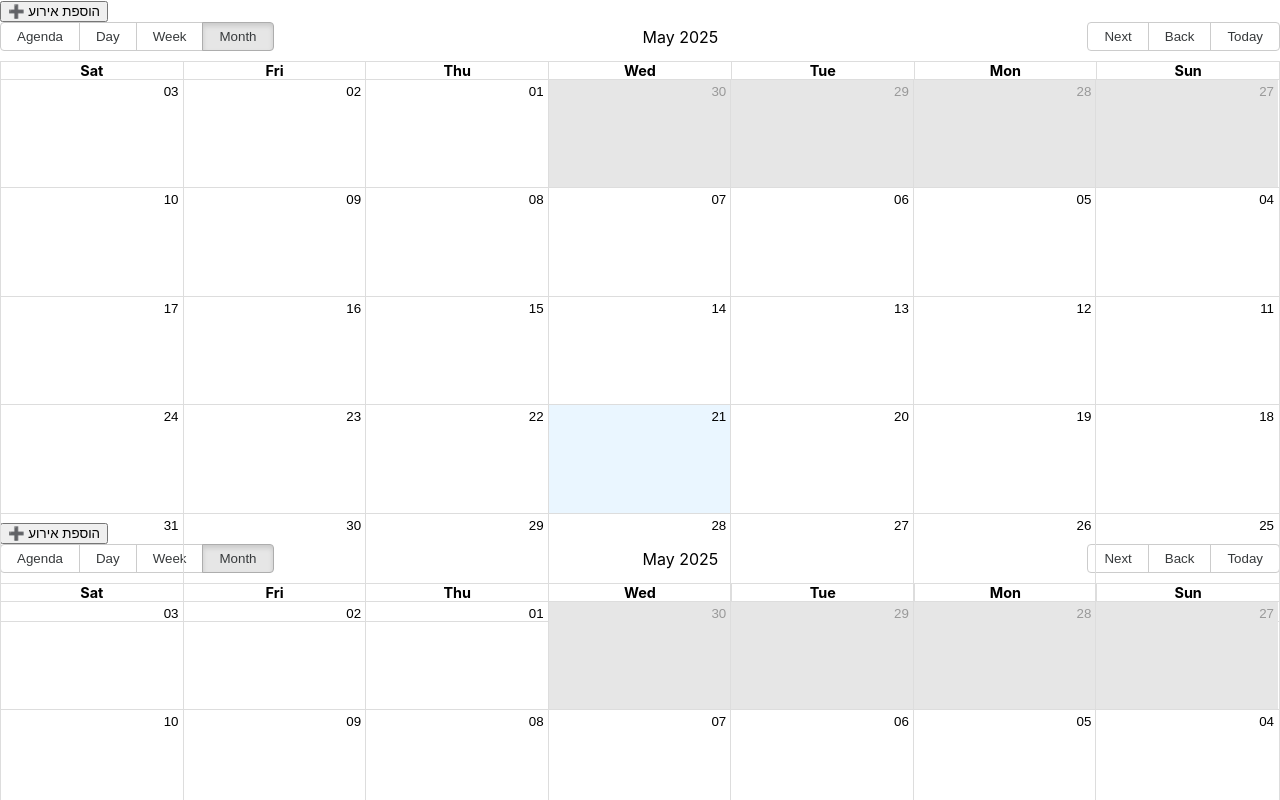
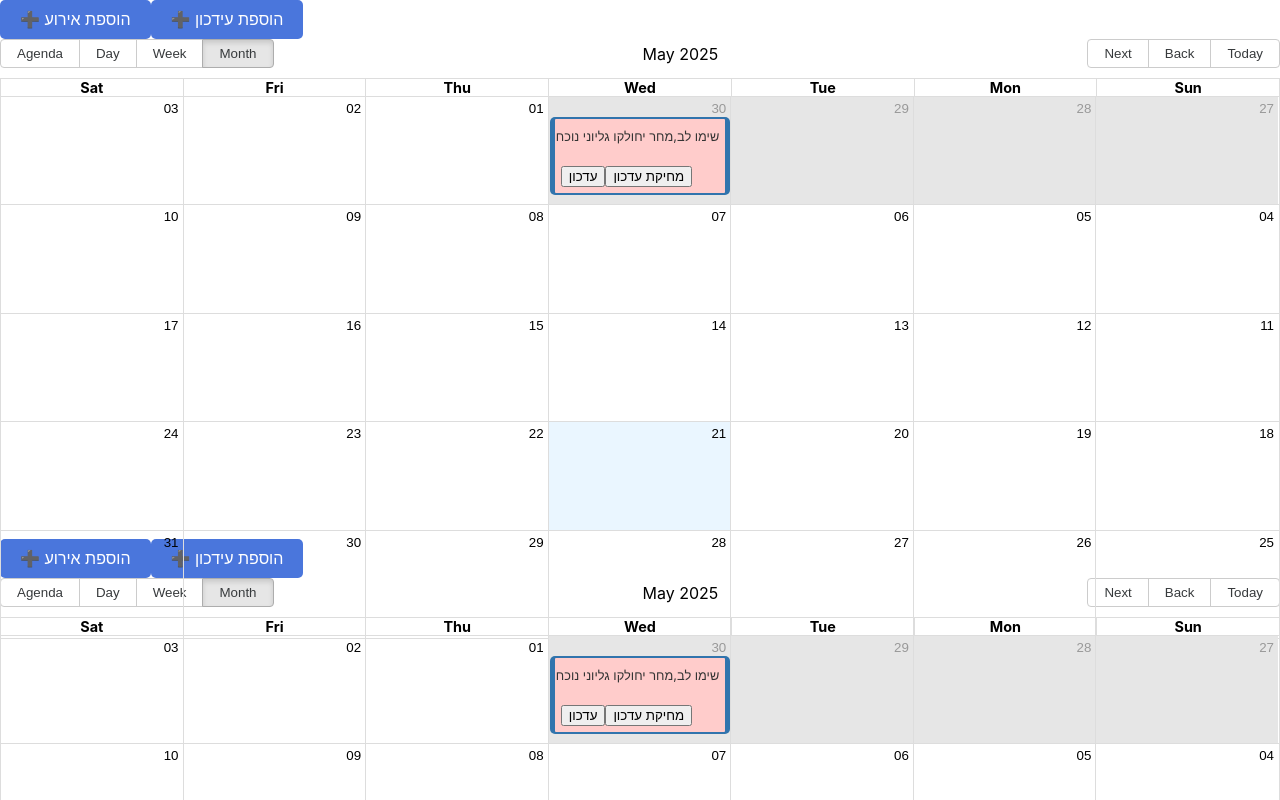
Before and after one commit to AutoDidact613/Maalot360, a React (Create React App) app: page /events in a window 1280 px wide. Shown: the top 800 px of the page. Built offline with nearby package versions, Linux system fonts and the light colour scheme.

Commit message:
Add Update

```diff
--- a/src/App.css
+++ b/src/App.css
@@ -58,3 +58,13 @@
   word-wrap: break-word;
 
 }
+
+.add-button {
+  background-color: #4a76dc;
+  color: white;
+  padding: 10px 20px;
+  border: none;
+  border-radius: 5px;
+  cursor: pointer;
+  font-size: 16px;
+}
--- a/src/app/store.js
+++ b/src/app/store.js
@@ -1,11 +1,12 @@
 import { configureStore } from "@reduxjs/toolkit";
 
 import eventReducer from "../features/events/EventsSlice";
-
+ import  updateReducer  from "../features/uptade/UpdatesSlice";
 export const store = configureStore({
     reducer: {
       // taskSlice:taskReducer,
 
-        events: eventReducer
+        events: eventReducer,
+         updates: updateReducer
       },
     });
--- a/src/components/Events.js
+++ b/src/components/Events.js
@@ -5,20 +5,29 @@ import moment from "moment";
 import "react-big-calendar/lib/css/react-big-calendar.css";
 import EventForm from "../features/events/EventForm";
 import { deleteEvent } from "../features/events/EventsSlice";
-
+import { deleteUpdate } from "../features/uptade/UpdatesSlice";
+import UpdateForm from "../features/uptade/UpdateForm";
+import  "../App.css";
 const localizer = momentLocalizer(moment);
 
 function Events() {
   const dispatch = useDispatch();
+   const updates = useSelector((state) => state.updates);
 
   const events = useSelector((state) => state.events.filter((event) => event.visible === true));
   const [showForm, setShowForm] = useState(false);
+  const [showUpdateForm, setShowUpdateForm] = useState(false);
   const [currentDate, setCurrentDate] = useState(new Date());
   const [currentEvent, setCurrentEvent] = useState(null);
+  const [currentUpdate, setCurrentUpdate] = useState(null);
 
   const deleteE = (id) => {
     dispatch(deleteEvent({ id }));
   };
+  const deleteU = (id) => {
+    dispatch(deleteUpdate({ id }));
+  };
+
 
   const handleNavigate = (action) => {
     setCurrentDate((prevDate) => {
@@ -26,49 +35,92 @@ function Events() {
       return newDate;
     });
   };
-
   const CustomEvent = ({ event }) => {
     const eventStyles = {
       "הגשות": { background: "#87cefa" },
       "מפגשים": { background: "#1e90ff" },
       "זום": { background: "#6495ed" },
+      "update": { background: "#ffcccb" }, // סגנון מותאם לעדכונים
     };
 
     const defaultStyle = { background: "#E0E0E0" };
     const style = eventStyles[event.type] || defaultStyle;
 
     return (
-      <div style={{ padding: "10px", borderRadius: "3px", ...style }}>
-        <span style={{ fontSize: "1em", color: "#333" }}>{event.title}</span> <br />
-        <span style={{ fontSize: "0.8em", color: "#333" }}>📄{event.eventMessage}</span> <br />
-        <button onClick={() => deleteE(event.id)}>מחיקת אירוע</button>
-        <button onClick={() => {
-          setCurrentEvent(event);
-          setShowForm(true);
-        }}>עדכון אירוע</button>
-      </div>
+
+      <div style={{ padding: "6px", borderRadius: "1px", ...style }}>
+  <span style={{ fontSize: event.type === "update" ? "0.8em" : "0.9em", color: "#333" }}>
+    {event.title}
+    <br />
+    {event.eventMessage}
+
+  </span>
+  {/* <br /> */}
+  <span style={{ fontSize: event.type === "update" ? "0.8em" : "0.6em", color: "#333" }}>
+    {/* {event.type === "update" ? "🔄 עדכון: " : "📄 אירוע: "} */}
+    {event.updateMessage}
+  </span>
+  <br />
+  <button onClick={() => event.type === "update" ? deleteU(event.id) : deleteE(event.id)}>
+    {event.type === "update" ? "מחיקת עדכון" : "מחיקת אירוע"}
+  </button>
+  {event.type === "update" ? (
+  <button onClick={() => {
+    setCurrentUpdate(event);
+    setShowUpdateForm(true);
+  }}>
+    עדכון
+  </button>
+) : (
+  <button onClick={() => {
+    setCurrentEvent(event);
+    setShowForm(true);
+  }}>
+    עדכון אירוע
+  </button>
+)}
+
+</div>
     );
   };
 
+  const combinedEvents = [
+    ...events,
+    ...updates.map(update => ({
+      ...update,
+      start: new Date(update.start),
+      end: new Date(update.end),
+      type: "update",
+    })),
+  ];
+
   return (
     <div>
-      <button onClick={() => setShowForm(true)}>➕ הוספת אירוע</button>
+      <button className="add-button" onClick={() => setShowForm(true)}>➕ הוספת אירוע</button>
       {showForm && (
         <EventForm
           onClose={() => setShowForm(false)}
           event={currentEvent}
         />
       )}
+      {/* <br /> */}
+  <button className="add-button" onClick={() => setShowUpdateForm(true)}>➕ הוספת עידכון</button>
+      {showUpdateForm && (
+        <UpdateForm
+          onClose={() => setShowUpdateForm(false)}
+          update={currentUpdate}
+        />
+      )}
 
       <div style={{ height: "500px" }}>
         <Calendar
           localizer={localizer}
-          events={events}
+          events={combinedEvents}
           startAccessor="start"
           endAccessor="end"
           style={{ height: "120%" }}
           rtl={true}
-          components={{ event: CustomEvent }}
+          components={{ event: CustomEvent }} // השתמש ב-CustomEvent להצגת שניהם
           date={currentDate}
           onNavigate={(newDate) => setCurrentDate(newDate)}
         />
--- /dev/null
+++ b/src/features/uptade/UpdateForm.js
@@ -0,0 +1,65 @@
+
+import React, { useState, useEffect } from "react";
+import { useDispatch } from "react-redux";
+import { addUpdate } from "./UpdatesSlice";
+
+const UpdateForm = ({ onClose, update }) => {
+  const dispatch = useDispatch();
+  const [updateData, setUpdateData] = useState({
+    title: "",
+    start: new Date(),
+    end: new Date(),
+    updateMessage: "",
+  });
+
+  useEffect(() => {
+    if (update) {
+      setUpdateData({
+        title: update.title,
+        start: new Date(update.start),
+        end: new Date(update.end),
+        updateMessage: update.updateMessage,
+      });
+    }
+  }, [update]);
+
+  const handleChange = (e) => {
+    setUpdateData({ ...updateData, [e.target.name]: e.target.value });
+  };
+
+  const handleDateChange = (e) => {
+    const selectedDate = new Date(e.target.value);
+    setUpdateData({ ...updateData, start: selectedDate, end: selectedDate });
+  };
+
+  const handleSubmit = (e) => {
+    e.preventDefault();
+    const updateId = update ? update.id : Date.now(); // Use existing ID for updates, new ID for new events
+    dispatch(addUpdate({ ...updateData, id: updateId }));
+    onClose();
+  };
+
+  return (
+    <form onSubmit={handleSubmit} style={{ background: "#eee", padding: "10px", borderRadius: "8px", marginBottom: "10px" }}>
+      <label>
+        עידכון:
+        <input type="text" name="title" value={updateData.title} onChange={handleChange} required />
+      </label>
+      <br />
+      <label>
+        פירוט עידכון
+        <input type="text" name="updateMessage" value={updateData.updateMessage} onChange={handleChange} required />
+      </label>
+      <br />
+      <label>
+        תאריך:
+        <input type="date" name="start" value={updateData.start.toISOString().split('T')[0]} onChange={handleDateChange} required />
+      </label>
+      <br />
+      <button type="submit">✅ שמור עידכון</button>
+      <button type="button" onClick={onClose}>❌ ביטול</button>
+    </form>
+  );
+};
+
+export default UpdateForm;
--- /dev/null
+++ b/src/features/uptade/UpdatesSlice.js
@@ -0,0 +1,50 @@
+import { createSlice } from "@reduxjs/toolkit";
+
+const initialState = [
+  {
+    id: 1,
+    title: "עידכון: מחר יתקיים המפגש הראשון",
+    start: new Date(2025, 3, 3, 17, 30),
+    end: new Date(2025, 3, 3, 17, 30),
+    updateMessage:"חשוב לדייק בזמנים"
+  },
+  {
+    id: 2,
+    title: "עידכון לגבי מפגש הזום שיתקיים מחר",
+    start: new Date(2025, 3, 6, 17, 30),
+    end: new Date(2025, 3, 6, 17, 30),
+    updateMessage:" חובה לפתוח מצלמה"
+
+  },
+  {
+    id: 3,
+    title: "שימו לב,מחר יחולקו גליוני נוכחות",
+    start: new Date(2025, 3, 30, 17, 30),
+    end: new Date(2025, 3, 30, 17, 30),
+    updateMessage:""
+  }
+
+
+];
+
+const UpdateSlice = createSlice({
+  name: "updates",
+  initialState,
+  reducers: {
+    addUpdate: (state, action) => {
+      const existingUpdatetIndex = state.findIndex(update => update.id === action.payload.id);
+      if (existingUpdatetIndex !== -1) {
+        state[existingUpdatetIndex] = action.payload;
+      } else {
+        state.push({ ...action.payload, id: Date.now() });
+      }
+    },
+    deleteUpdate: (state, action) => {
+      return state.filter((update) => update.id !== action.payload.id);
+    },
+
+  },
+});
+
+export const { addUpdate ,deleteUpdate} = UpdateSlice.actions;
+export default UpdateSlice.reducer;
```
Also changed, not shown: src/features/uptade/CrudUSlice.js (deleted, +0 -36 lines), src/features/uptade/updateList.js (deleted, +0 -22 lines).
